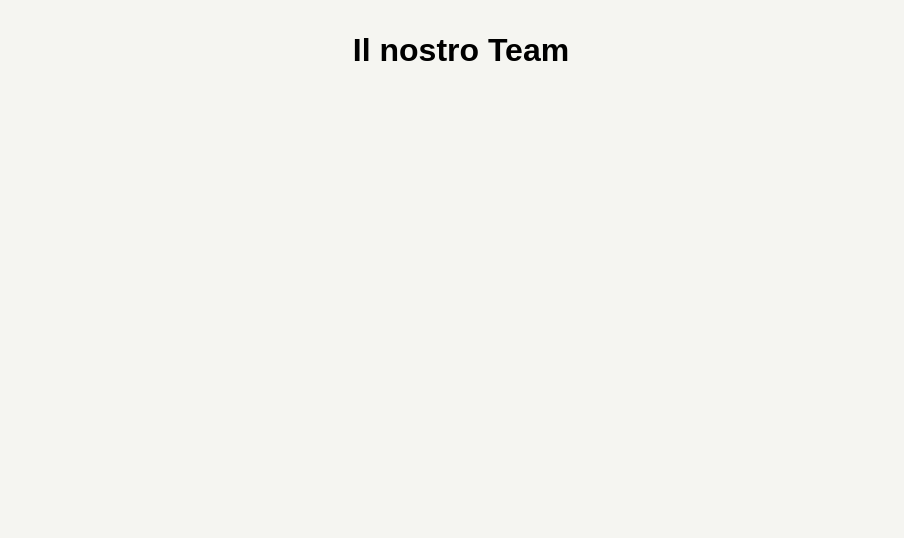
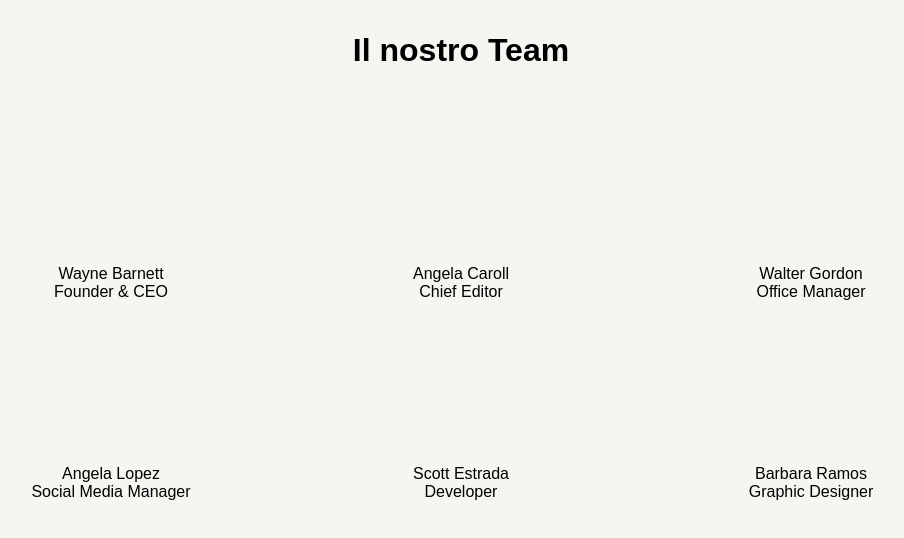
Before and after one commit to EngeneerProgram/js-our-team, a plain HTML site: page index.html in a window 1280 px wide. Shown: the whole page, without its empty margins (179-1083 px from the left). Drawn offline with Linux system fonts and the light colour scheme.

Commit message:
implementazione card

```diff
--- a/assets/css/style.css
+++ b/assets/css/style.css
@@ -16,31 +16,31 @@ h1{
     text-align: center;
     margin-top:2rem
 }
-.team{
 
-    display:Flex;
+
+.container{
+    width: 1100px;
+    display:flex;
     justify-content: center;
     align-items: center;
+    margin:2rem auto;
     flex-wrap: wrap;
+
 }
 
-.user{
+.card{
+    position:relative;
+    display:Flex;
+    flex-direction: column;
+    justify-content: center;
+    align-items: center;
+    flex-basis: 350px;
+   height: 200px;
 
-    width: 350px;
-    height: 400px;
-
-    margin:10px;
-    border:1px solid black;
-    box-shadow: 0 0 10px rgb(221, 227, 230);
-    border-radius: 10px;
-}
-.container{
-    width: 1200px;
-    margin:2rem auto;
 }
 
-.img{
-    height: 70%;
-    width: 100%;
-    background-color: rgb(233, 202, 202);
+.item{
+position:absolute;
+bottom:0;
+text-align: center;
 }
--- a/assets/javascript/main.js
+++ b/assets/javascript/main.js
@@ -47,21 +47,31 @@ const team = [
       console.log(team[i].role);
       console.log(team[i].image);
   }
-const img = document.querySelectorAll(".img");
-console.log(img);
-  for(let i = 0; i<team.length; i++){
-    creareCard();
+  const container= document.querySelector(".container");
+  console.log(container);
+    for(let i = 0; i<team.length; i++){
 
+      container.innerHTML += `
+      <div class="card">
+
+        <div class="item">
+          <p>${team[i].name  }</p>
+          <p>${team[i].role }  </p>
+
+          </div>
+      </div>`;
+
+    //creare il div contente la card
+
+    // let card = document.createElement("div");
+    // container.append(card);
+    // card.style.width ="200px";
+    // card.style.height = "300px";
+    // console.log(card);
+    // let img = document.createElement("img");
+    // console.log(img);
+    // card.innerHTML = ("prova")
 
 
 
   }
-
-function creareCard(){
-  //creare il div contente la card
-  let card = document.createElement("div");
-  console.log(card);
-  card.style.width = "250px";
-  card.style.height= "300px";
-
-}
```
